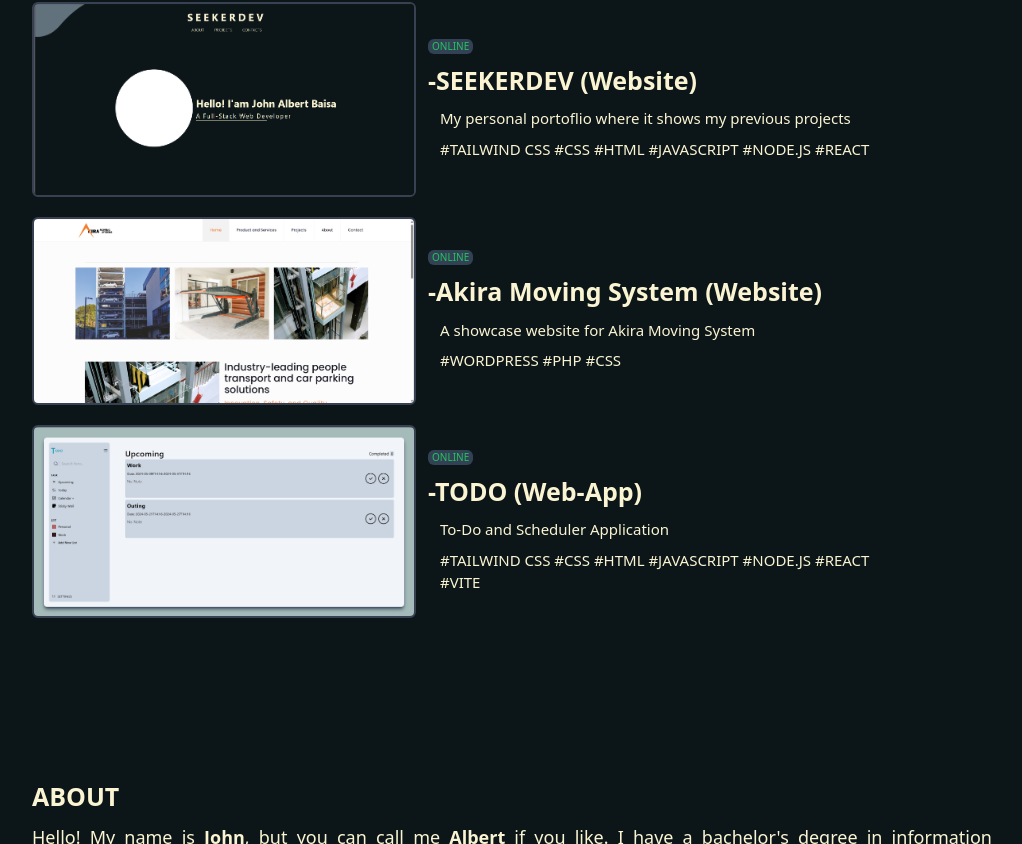
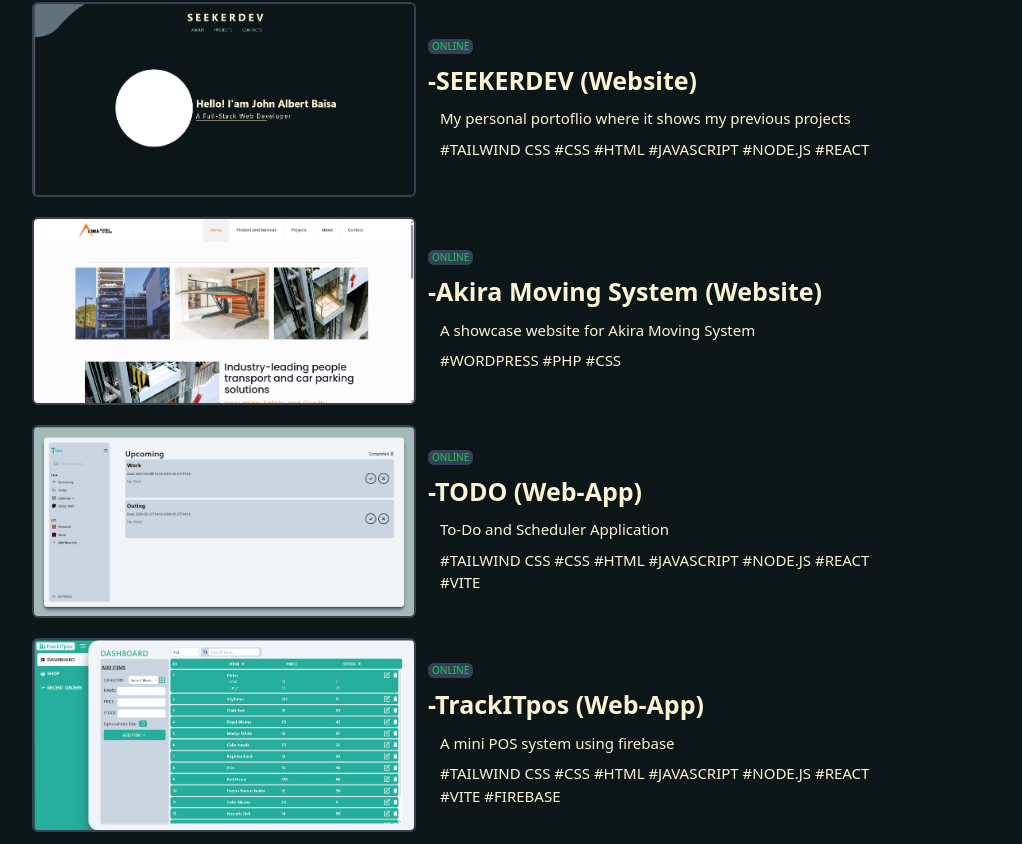
Before and after one commit to SeekerO/SeekerDeploy, a React (Create React App) app: page /contacts in a window 1280 px wide. Shown: the part 1956-2800 px from the top of the page, without its empty margins (128-1150 px from the left). Built offline with nearby package versions, Linux system fonts and the light colour scheme.

Commit message:
update for new project

```diff
--- a/src/mainpage/projects/Projects.jsx
+++ b/src/mainpage/projects/Projects.jsx
@@ -4,8 +4,8 @@ import Send_here from "../images/Send_here.png";
 import Akira from "../images/Akira.png";
 import Seekerdev from "../images/SEEKERDEV.png";
 import Todo from "../images/Todo.png";
+import trackit from "../images/trackITpos.png"
 import { motion, AnimatePresence } from "framer-motion";
-import { MdKeyboardDoubleArrowRight } from "react-icons/md";
 import Wink from "./winkAnimation/WinkLottie";
 
 const Projects = () => {
@@ -58,6 +58,15 @@ const Projects = () => {
       src: Todo,
       href: "https://to-do-list-ten-theta.vercel.app/",
       discrp: "To-Do and Scheduler Application",
+      status: "online",
+    },
+    {
+      id: 6,
+      title: "-TrackITpos (Web-App)",
+      subtitle: "#TAILWIND CSS #CSS #HTML #JAVASCRIPT #NODE.JS #REACT  #VITE #FIREBASE",
+      src: trackit,
+      href: "https://track-it-pos.vercel.app",
+      discrp: "A mini POS system using firebase",
       status: "online",
     },
   ];
```
Also changed, not shown: src/mainpage/images/trackITpos.png (added).
